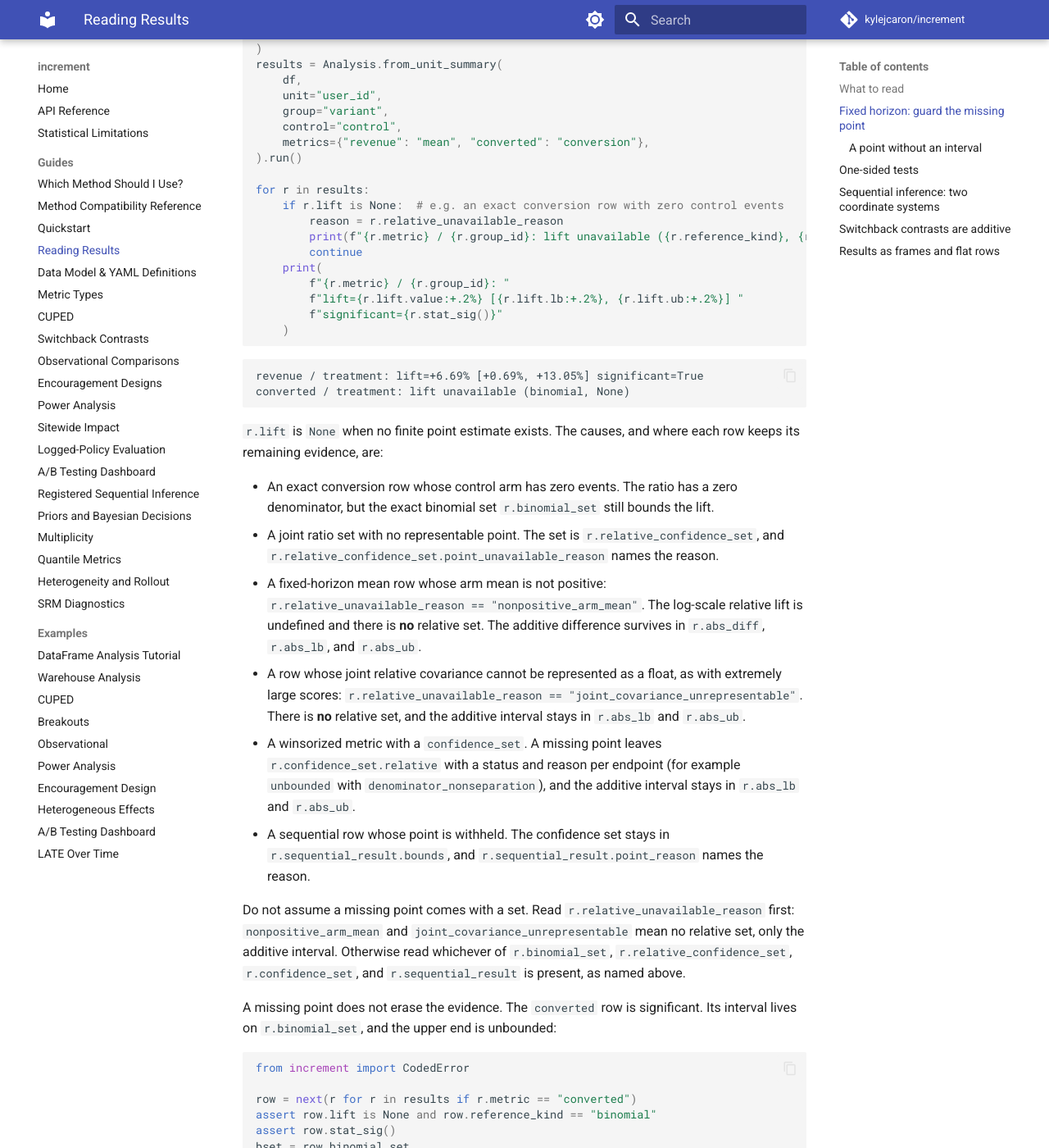
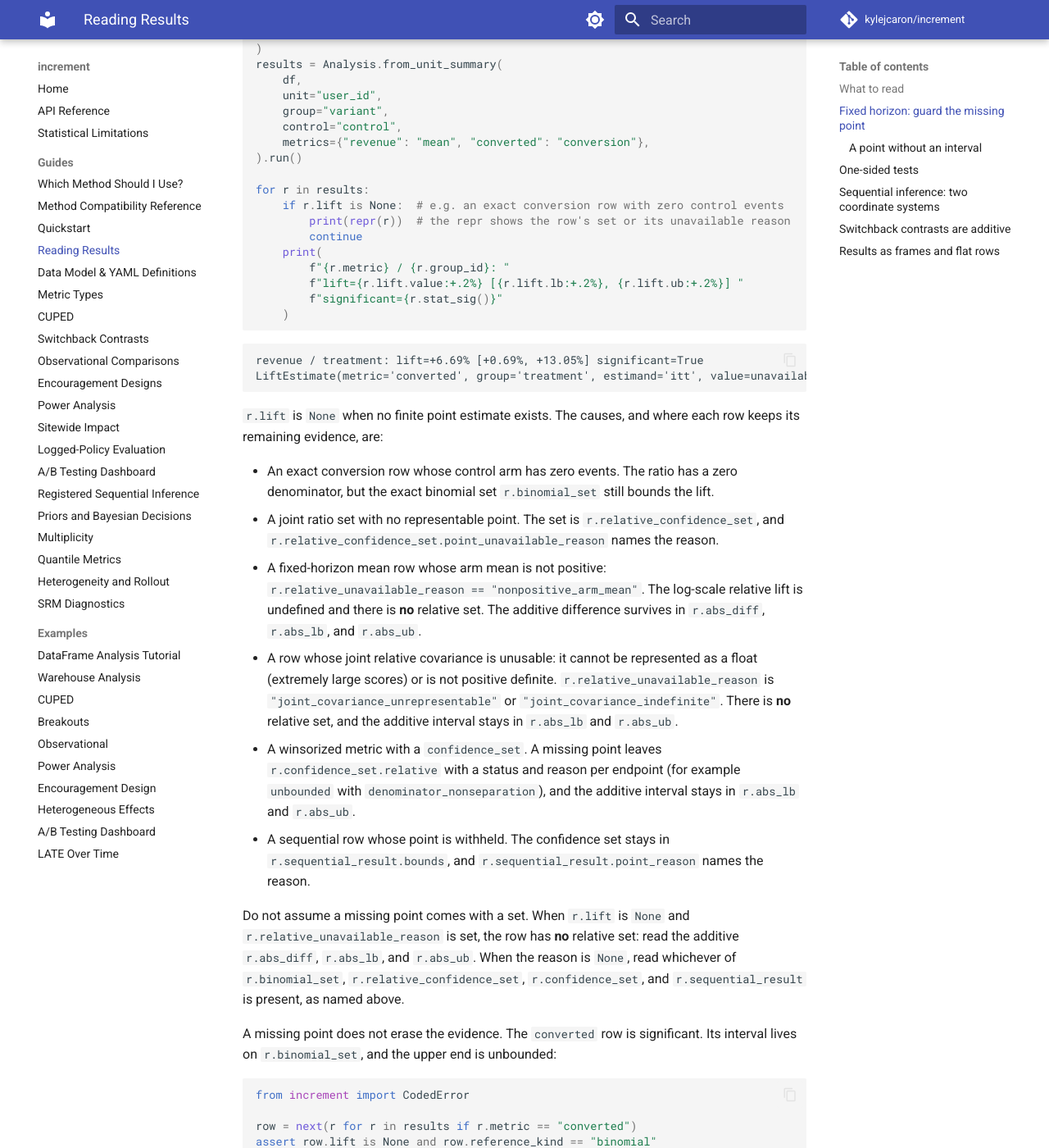
Before and after one commit to kylejcaron/increment, an MkDocs documentation site: the page built from docs/guides/reading-results.md, in a window 1280 px wide and 1400 px high, scrolled down 1981 px. Shown: the whole window at 82% size. Built offline with MkDocs 1.6.1 and Material for MkDocs 9.7.7, drawn with Linux system fonts in a browser that asks for light colours; comment, search, counter and statistics services are not loaded.

Commit message:
docs: print the row repr for missing lifts and cover joint_covariance_indefinite
(cherry picked from commit ec40cee18a805018bda1fcb7937dd6e3042f581f)

````diff
--- a/docs/guides/reading-results.md
+++ b/docs/guides/reading-results.md
@@ -68,8 +68,7 @@ results = Analysis.from_unit_summary(
 
 for r in results:
     if r.lift is None:  # e.g. an exact conversion row with zero control events
-        reason = r.relative_unavailable_reason
-        print(f"{r.metric} / {r.group_id}: lift unavailable ({r.reference_kind}, {reason})")
+        print(repr(r))  # the repr shows the row's set or its unavailable reason
         continue
     print(
         f"{r.metric} / {r.group_id}: "
@@ -80,7 +79,7 @@ for r in results:
 
 ```text
 revenue / treatment: lift=+6.69% [+0.69%, +13.05%] significant=True
-converted / treatment: lift unavailable (binomial, None)
+LiftEstimate(metric='converted', group='treatment', estimand='itt', value=unavailable (relative), interval=(+2.059, +inf), stat_sig=True, discovery=None)
 ```
 
 `r.lift` is `None` when no finite point estimate exists. The causes, and where
@@ -96,11 +95,11 @@ each row keeps its remaining evidence, are:
   `r.relative_unavailable_reason == "nonpositive_arm_mean"`. The log-scale
   relative lift is undefined and there is **no** relative set. The additive
   difference survives in `r.abs_diff`, `r.abs_lb`, and `r.abs_ub`.
-- A row whose joint relative covariance cannot be represented as a float, as
-  with extremely large scores:
-  `r.relative_unavailable_reason == "joint_covariance_unrepresentable"`. There is
-  **no** relative set, and the additive interval stays in `r.abs_lb` and
-  `r.abs_ub`.
+- A row whose joint relative covariance is unusable: it cannot be represented as
+  a float (extremely large scores) or is not positive definite.
+  `r.relative_unavailable_reason` is `"joint_covariance_unrepresentable"` or
+  `"joint_covariance_indefinite"`. There is **no** relative set, and the
+  additive interval stays in `r.abs_lb` and `r.abs_ub`.
 - A winsorized metric with a `confidence_set`. A missing point leaves
   `r.confidence_set.relative` with a status and reason per endpoint (for
   example `unbounded` with `denominator_nonseparation`), and the additive
@@ -109,12 +108,11 @@ each row keeps its remaining evidence, are:
   `r.sequential_result.bounds`, and `r.sequential_result.point_reason` names the
   reason.
 
-Do not assume a missing point comes with a set. Read
-`r.relative_unavailable_reason` first: `nonpositive_arm_mean` and
-`joint_covariance_unrepresentable` mean no relative set, only the additive
-interval. Otherwise read whichever of `r.binomial_set`,
-`r.relative_confidence_set`, `r.confidence_set`, and `r.sequential_result` is
-present, as named above.
+Do not assume a missing point comes with a set. When `r.lift` is `None` and
+`r.relative_unavailable_reason` is set, the row has **no** relative set: read
+the additive `r.abs_diff`, `r.abs_lb`, and `r.abs_ub`. When the reason is
+`None`, read whichever of `r.binomial_set`, `r.relative_confidence_set`,
+`r.confidence_set`, and `r.sequential_result` is present, as named above.
 
 A missing point does not erase the evidence. The `converted` row is
 significant. Its interval lives on `r.binomial_set`, and the upper end is
````
Also changed, not shown: README.md (+1 -2 lines), docs/guides/quickstart.md (+1 -2 lines), docs/index.md (+1 -2 lines).
